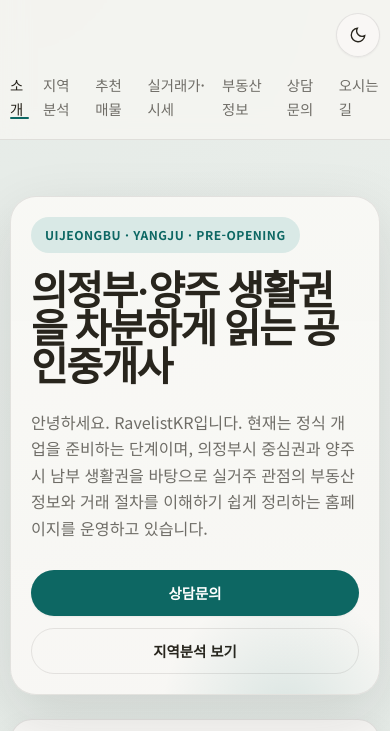
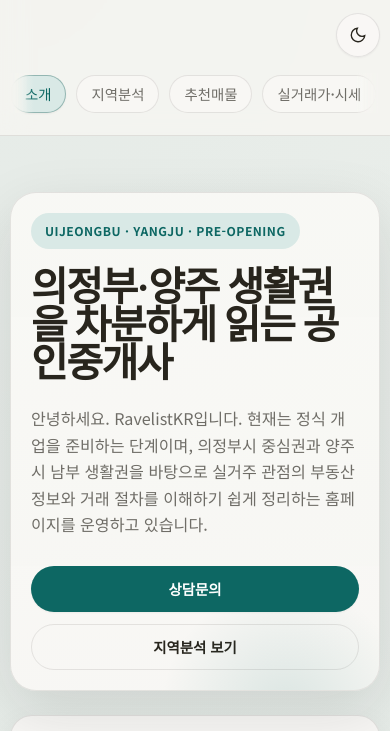
Before and after one commit to RavelistKR/RavelistKR.github.io, a plain HTML site: page index.html in a window 390 px wide. Shown: the part 51-782 px from the top of the page. Drawn offline with Linux system fonts and the light colour scheme.

Commit message:
Update components.css

```diff
--- a/css/components.css
+++ b/css/components.css
@@ -5,6 +5,17 @@
   backdrop-filter: blur(14px);
   background: color-mix(in srgb, var(--color-bg) 76%, transparent);
   border-bottom: 1px solid var(--color-border);
+  transition:
+    background 180ms ease,
+    border-color 180ms ease,
+    box-shadow 180ms ease,
+    transform 180ms ease;
+}
+
+.site-header.is-scrolled {
+  background: color-mix(in srgb, var(--color-bg) 88%, transparent);
+  box-shadow: var(--shadow-sm);
+  border-bottom-color: color-mix(in srgb, var(--color-primary) 16%, var(--color-border));
 }
 
 .nav {
@@ -48,8 +59,43 @@
   font-size: var(--text-sm);
 }
 
+.nav-links a {
+  position: relative;
+  display: inline-flex;
+  align-items: center;
+  min-height: 40px;
+  color: var(--color-text-muted);
+  font-weight: 500;
+}
+
+.nav-links a::after {
+  content: "";
+  position: absolute;
+  left: 0;
+  right: 0;
+  bottom: -6px;
+  height: 2px;
+  border-radius: 999px;
+  background: var(--color-primary);
+  transform: scaleX(0);
+  transform-origin: center;
+  opacity: 0;
+  transition:
+    transform 180ms ease,
+    opacity 180ms ease;
+}
+
 .nav-links a:hover {
   color: var(--color-text);
+}
+
+.nav-links a.is-active {
+  color: var(--color-text);
+}
+
+.nav-links a.is-active::after {
+  transform: scaleX(1);
+  opacity: 1;
 }
 
 .nav-actions {
@@ -170,17 +216,91 @@
   font-size: var(--text-sm);
 }
 
+/* 키보드 포커스 보강 */
+.nav-links a:focus-visible,
+.brand:focus-visible,
+.theme-toggle:focus-visible,
+.btn:focus-visible {
+  outline: 2px solid var(--color-primary);
+  outline-offset: 3px;
+}
+
 @media (max-width: 980px) {
+  .site-header {
+    overflow: visible;
+  }
+
   .nav {
     flex-wrap: wrap;
     padding: 14px 0;
   }
 
   .nav-links {
+    position: relative;
     order: 3;
     width: 100%;
+    display: flex;
+    flex-wrap: nowrap;
+    gap: 10px;
     overflow-x: auto;
-    padding-bottom: 4px;
+    overflow-y: hidden;
+    -webkit-overflow-scrolling: touch;
+    scrollbar-width: none;
+    padding: 2px 36px 8px 0;
+    scroll-behavior: smooth;
+    mask-image: linear-gradient(
+      to right,
+      transparent 0,
+      black 18px,
+      black calc(100% - 18px),
+      transparent 100%
+    );
+  }
+
+  .nav-links::-webkit-scrollbar {
+    display: none;
+  }
+
+  .nav-links::before,
+  .nav-links::after {
+    content: "";
+    position: absolute;
+    top: 0;
+    bottom: 8px;
+    width: 24px;
+    pointer-events: none;
+    z-index: 1;
+  }
+
+  .nav-links::before {
+    left: 0;
+    background: linear-gradient(to right, var(--color-bg), transparent);
+  }
+
+  .nav-links::after {
+    right: 0;
+    background: linear-gradient(to left, var(--color-bg), transparent);
+  }
+
+  .nav-links a {
+    flex: 0 0 auto;
+    min-height: 38px;
+    padding: 0 14px;
+    border: 1px solid var(--color-border);
+    border-radius: var(--radius-full);
+    background: color-mix(in srgb, var(--color-surface) 88%, transparent);
+    white-space: nowrap;
+  }
+
+  .nav-links a::after {
+    display: none;
+  }
+
+  .nav-links a.is-active {
+    background: var(--color-primary-soft);
+    border-color: color-mix(in srgb, var(--color-primary) 28%, var(--color-border));
+    color: var(--color-primary);
+    box-shadow: var(--shadow-sm);
   }
 }
 
@@ -197,78 +317,3 @@
     width: 100%;
   }
 }
-
-/* 헤더 스크롤 상태 강화 */
-.site-header {
-  transition:
-    background 180ms ease,
-    border-color 180ms ease,
-    box-shadow 180ms ease,
-    transform 180ms ease;
-}
-
-.site-header.is-scrolled {
-  background: color-mix(in srgb, var(--color-bg) 88%, transparent);
-  box-shadow: var(--shadow-sm);
-  border-bottom-color: color-mix(in srgb, var(--color-primary) 16%, var(--color-border));
-}
-
-/* 상단 메뉴 active 표시 */
-.nav-links a {
-  position: relative;
-  display: inline-flex;
-  align-items: center;
-  min-height: 40px;
-  color: var(--color-text-muted);
-  font-weight: 500;
-}
-
-.nav-links a::after {
-  content: "";
-  position: absolute;
-  left: 0;
-  right: 0;
-  bottom: -6px;
-  height: 2px;
-  border-radius: 999px;
-  background: var(--color-primary);
-  transform: scaleX(0);
-  transform-origin: center;
-  opacity: 0;
-  transition:
-    transform 180ms ease,
-    opacity 180ms ease;
-}
-
-.nav-links a:hover {
-  color: var(--color-text);
-}
-
-.nav-links a.is-active {
-  color: var(--color-text);
-}
-
-.nav-links a.is-active::after {
-  transform: scaleX(1);
-  opacity: 1;
-}
-
-/* 키보드 포커스 보강 */
-.nav-links a:focus-visible,
-.brand:focus-visible,
-.theme-toggle:focus-visible,
-.btn:focus-visible {
-  outline: 2px solid var(--color-primary);
-  outline-offset: 3px;
-}
-
-/* 모바일에서 메뉴 active 표시 위치 보정 */
-@media (max-width: 980px) {
-  .nav-links {
-    gap: 14px;
-  }
-
-  .nav-links a::after {
-    bottom: 2px;
-  }
-}
```
